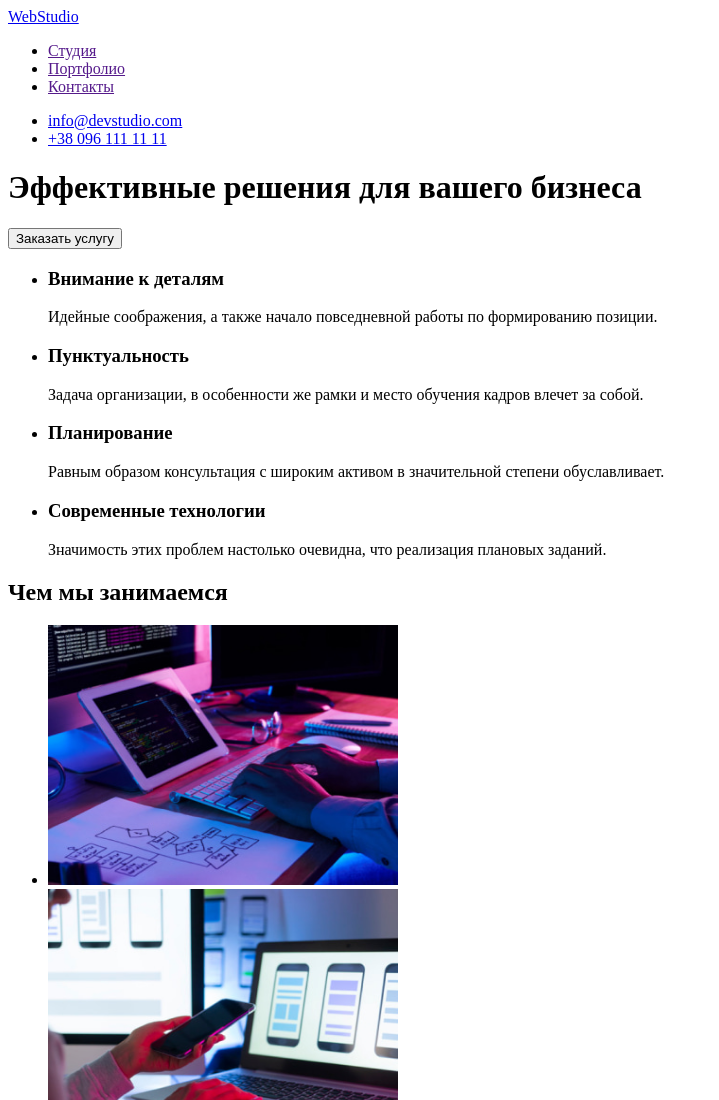
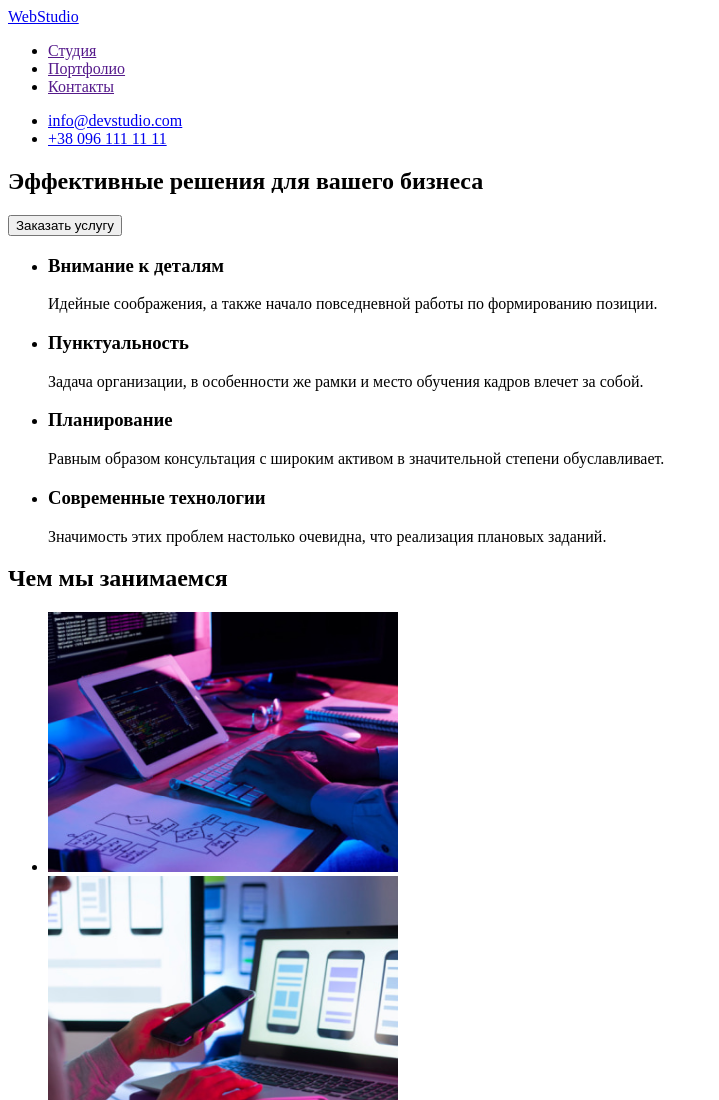
Before and after one commit to AnatoliySapa/goit-markup-hw-01, a plain HTML site: page index.html in a window 1280 px wide. Shown: the top 1100 px of the page, without its empty margins (0-719 px from the left). Drawn offline with Linux system fonts and the light colour scheme.

Commit message:
Update index.html

```diff
--- a/index.html
+++ b/index.html
@@ -25,7 +25,7 @@
                 <a href="tel:+380961111111" class="contact-link">+38 096 111 11 11</a>
             </ul>
      </header>
-     <sectionn>
+     <section>
          <h1>Эффективные решения для вашего бизнеса</h1>
          <button type="button">Заказать услугу</button>
      </section>
```
